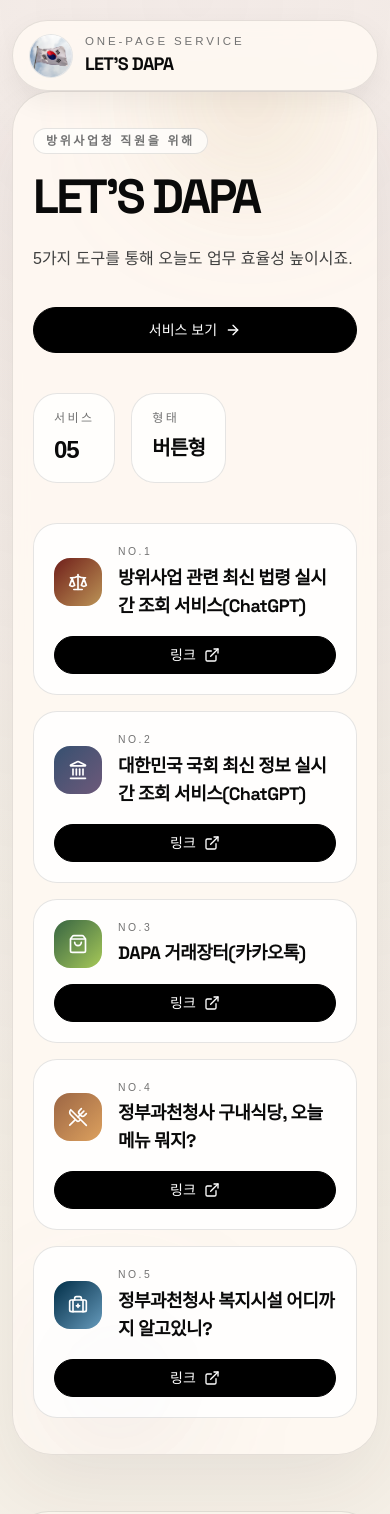
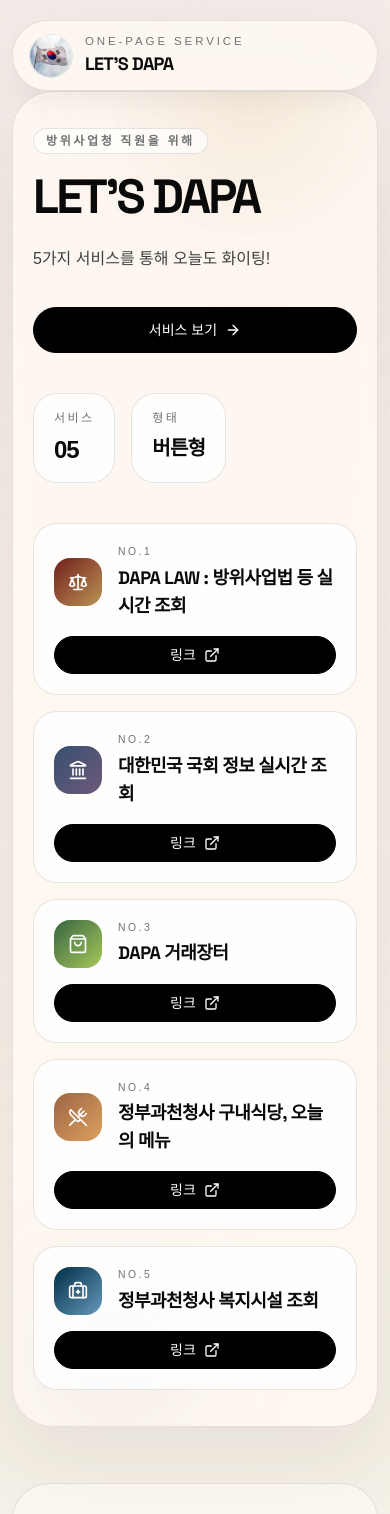
Before and after one commit to ai-studying-man/dapa, a Next.js app: page / in a window 390 px wide. Shown: the top 1514 px of the page. Built offline with nearby package versions, Linux system fonts and the light colour scheme; a web font is replaced by a local one.

Commit message:
Refine mobile UI and cafeteria runtime

```diff
--- a/src/app/cafeteria/page.tsx
+++ b/src/app/cafeteria/page.tsx
@@ -13,6 +13,7 @@
 };
 
 export const dynamic = "force-dynamic";
+export const runtime = "nodejs";
 
 async function getCafeteriaData(): Promise<CafeteriaResult> {
   try {
--- a/src/app/page.tsx
+++ b/src/app/page.tsx
@@ -27,7 +27,7 @@
   {
     id: "law",
     volume: "No.1",
-    title: "방위사업 관련 최신 법령 실시간 조회 서비스(ChatGPT)",
+    title: "DAPA LAW : 방위사업법 등 실시간 조회",
     description:
       "국가 법령정보 API를 통해 방위사업 관련 최신 법령을 빠르게 조회할 수 있습니다.",
     tags: ["#방위사업법", "#법령조회", "#업무도구", "#AI검색"],
@@ -39,9 +39,9 @@
   {
     id: "assembly",
     volume: "No.2",
-    title: "대한민국 국회 최신 정보 실시간 조회 서비스(ChatGPT)",
+    title: "대한민국 국회 정보 실시간 조회",
     description:
-      "대한민국 국회정보 API를 통해 국회의원 명단, 회의록 등 국회 관련 정보를 빠르게 조회할 수 있습니다.",
+      "열린국회정보 API를 통해 국회의원 명단, 회의록 등 국회 관련 정보를 빠르게 조회할 수 있습니다.",
     tags: ["#국회정보", "#실시간조회", "#회의록", "#의원명단"],
     href: "https://chatgpt.com/g/g-69db6c0fc1a48191a09f8a99241b82de-daehanmingug-gughoe-silsigan",
     cta: "링크",
@@ -51,10 +51,10 @@
   {
     id: "market",
     volume: "No.3",
-    title: "DAPA 거래장터(카카오톡)",
+    title: "DAPA 거래장터",
     description:
       "DAPA 직원 간의 신뢰를 바탕으로 중고거래가 가능한 카카오톡 오픈채팅방입니다.",
-    tags: ["#중고거래", "#커뮤니티", "#카카오톡", "#신뢰"],
+    tags: ["#중고거래", "#카카오톡", "#신뢰거래"],
     href: "https://open.kakao.com/o/gcHPS7pi",
     cta: "링크",
     icon: ShoppingBag,
@@ -63,7 +63,7 @@
   {
     id: "lunch",
     volume: "No.4",
-    title: "정부과천청사 구내식당, 오늘 메뉴 뭐지?",
+    title: "정부과천청사 구내식당, 오늘의 메뉴",
     description:
       "정부과천청사 구내식당 메뉴를 빠르게 확인할 수 있는 생활 정보 서비스입니다.",
     tags: ["#구내식당", "#점심메뉴", "#과천청사", "#오늘뭐먹지"],
@@ -75,7 +75,7 @@
   {
     id: "welfare",
     volume: "No.5",
-    title: "정부과천청사 복지시설 어디까지 알고있니?",
+    title: "정부과천청사 복지시설 조회",
     description:
       "청사 내 복지시설과 편의 공간을 한 번에 확인할 수 있는 안내형 서비스입니다.",
     tags: ["#쾌적한청사생활", "#복지시설", "#은행", "#약국", "#식당", "#병원", "#대출", "#이발소"],
@@ -249,7 +249,7 @@
                 LET&apos;S DAPA
               </h2>
               <p className="mt-6 max-w-xl text-base leading-8 text-neutral-700 md:text-lg">
-                5가지 도구를 통해 오늘도 업무 효율성 높이시죠.
+                5가지 서비스를 통해 오늘도 화이팅!
               </p>
 
               <div className="mt-8 flex flex-col gap-3 sm:flex-row">
```
Also changed, not shown: 1 other file (tests, documents, lock files or other folders).
